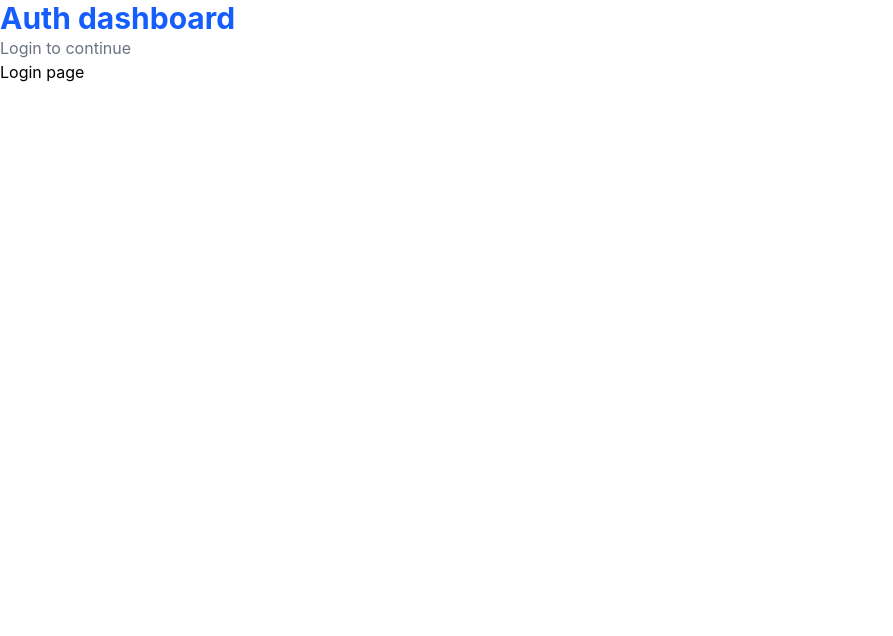
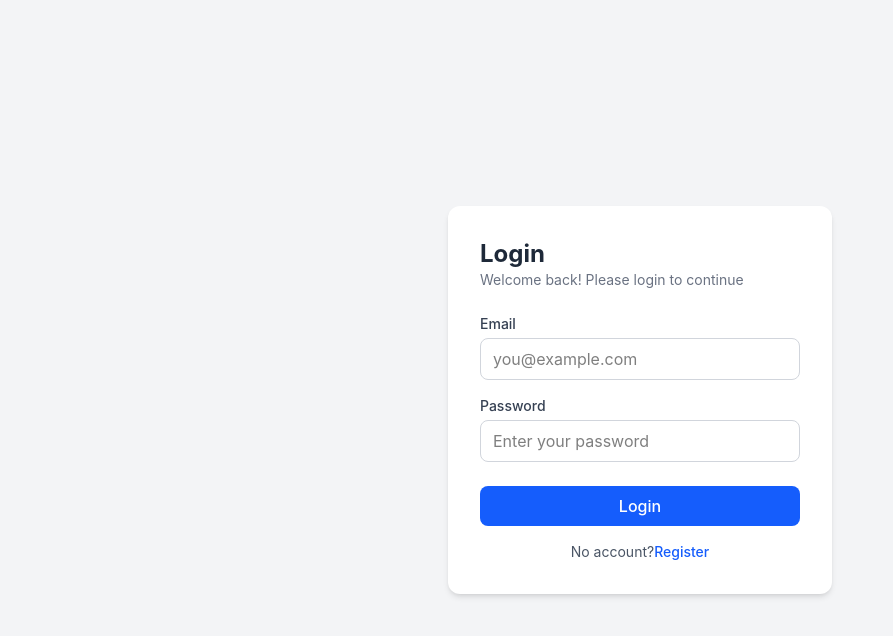
Before and after one commit to kapil-2025/auth-role-dashboard, a React (Vite) app in the folder client/: page /login in a window 1280 px wide. Shown: the top 636 px of the page, without its empty margins (0-893 px from the left). Built offline with nearby package versions, Linux system fonts and the light colour scheme.

Commit message:
Build login page UI with Tailwind

```diff
--- a/client/src/App.jsx
+++ b/client/src/App.jsx
@@ -6,8 +6,7 @@ import Admin from './pages/Admin.jsx';
 function App() {
   return (
     <div>
-      <h1 className='text-3xl font-bold text-blue-600'>Auth dashboard</h1>
-      <p className=' text-gray-500'>Login to continue</p>
+
       <Routes>
         <Route path="/" element={<Navigate to="/login" replace />}></Route>
         <Route path="/login" element={<Login></Login>}></Route>
--- a/client/src/pages/Login.jsx
+++ b/client/src/pages/Login.jsx
@@ -1,8 +1,56 @@
-function Login(){
-  return(
-    <>
-    <h1>Login page</h1>
-    </>
-  )
+import { Link } from "react-router";
+function Login() {
+  return (
+    <div className="min-h-screen flex items-center justify-center bg-gray-100">
+      <form className="w-full max-w-sm bg-white p-8 rounded-xl shadow-md">
+        <h1 className="text-2xl font-bold text-gray-800">Login</h1>
+        <p className="mt=1 mb-6 text-sm text-gray-500">
+          Welcome back! Please login to continue
+        </p>
+        <div className="mb-4">
+          <label
+            htmlFor="email"
+            className="block mb-1 text-sm font-medium text-gray-700"
+          >
+            Email
+          </label>
+          <input
+            type="email"
+            id="email"
+            placeholder="you@example.com"
+            className="w-full px-3 py-2 border border-gray-300 rounded-lg focus:outline-none focus:ring-2 focus:ring-blue-500"
+          />{" "}
+        </div>
+        <div className="mb-6">
+          {" "}
+          <label
+            htmlFor="password"
+            className="block mb-1 text-gray-700 text-sm font-medium"
+          >
+            Password
+          </label>
+          <input
+            type="password"
+            id="password"
+            placeholder="Enter your password"
+            className="w-full px-3 py-2 border border-gray-300 rounded-lg focus:outline-none focus:ring-2 focus:ring-blue-500"
+          />
+        </div>
+        <button
+          type="submit"
+          className="w-full py-2 bg-blue-600 text-white font-medium rounded-lg hover:bg-blue-700"
+        >
+          Login
+        </button>
+        <p className="mt-4 text-center text-sm text-gray-600">
+          No account?
+          <Link
+            to="/register"
+            className="font-medium text-blue-600 hover:underline"
+          >Register</Link>
+        </p>
+      </form>
+    </div>
+  );
 }
 export default Login;
```
